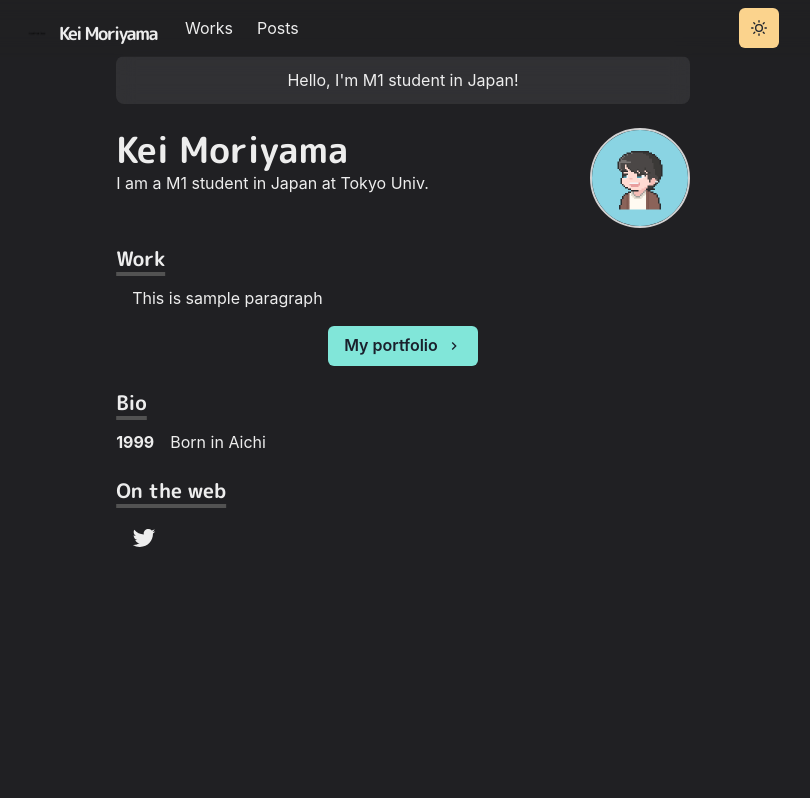
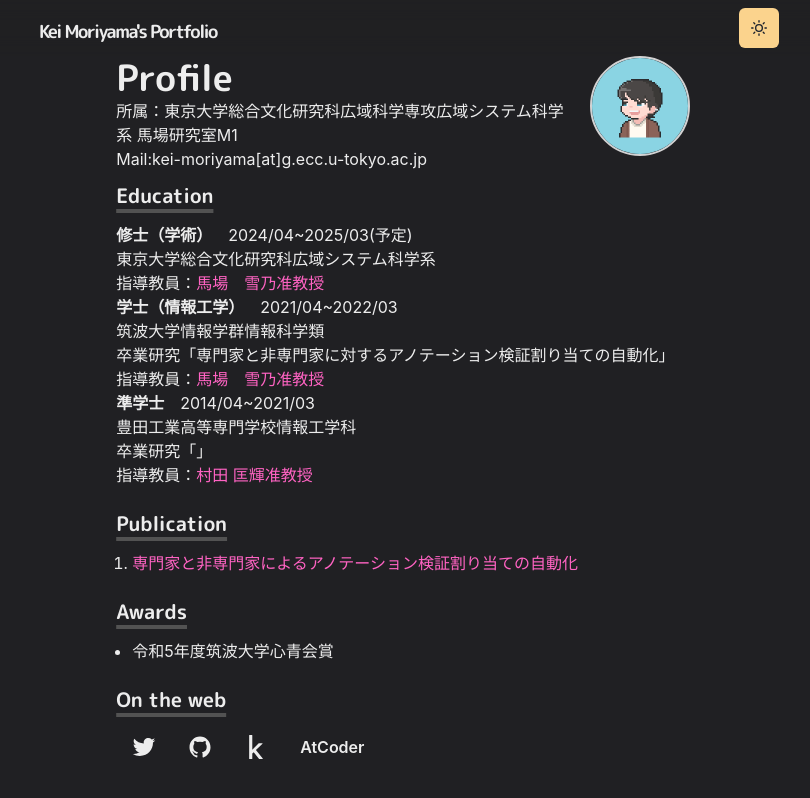
Before and after one commit to keimoriyama/portfolio, a Next.js app: page / in a window 1280 px wide. Shown: the top 798 px of the page, without its empty margins (237-1047 px from the left). Built offline with nearby package versions, Linux system fonts and the light colour scheme.

Commit message:
fix layout

```diff
--- a/components/layout/main.js
+++ b/components/layout/main.js
@@ -7,7 +7,7 @@ const Main = ({ children, router }) => {
     <Box as="main" pb={8}>
       <Head>
         <meta name="viewport" content="width=device-width, initial-scale=1" />
-        <title>Kei Moriyama</title>
+        <title>Kei Moriyama's Portfolio</title>
       </Head>
       <Navbar path={router.asPath} />
       <Container maxW="container.md" pt={14}>
--- a/components/logo.js
+++ b/components/logo.js
@@ -1,5 +1,4 @@
 import Link from 'next/link'
-import Image from 'next/image'
 import { Text, useColorModeValue } from '@chakra-ui/react'
 import styled from '@emotion/styled'
 
@@ -18,18 +17,16 @@ padding:10px
 `
 
 const Logo = () => {
-  const footPrintImg = `/images/footprint${useColorModeValue('', '-dark')}.png`
   return (
     <Link href="/">
       <LogoBox>
-        <Image src={footPrintImg} width={20} height={20} alt="logo" />
         <Text
           color={useColorModeValue('gray.800', 'whiteAlpha.900')}
           contfamily="M PLUS Rounded 1c"
           fontWeight="bold"
           ml={3}
         >
-          Kei Moriyama
+          Kei Moriyama's Portfolio
         </Text>
       </LogoBox>
     </Link>
--- a/components/navbar.js
+++ b/components/navbar.js
@@ -66,45 +66,8 @@ const Navbar = props => {
           </Heading>
         </Flex>
 
-        <Stack
-          direction={{ base: 'column', md: 'row' }}
-          display={{ base: 'none', md: 'flex' }}
-          width={{ base: 'full', md: 'auto' }}
-          alignItems="center"
-          flexGrow={1}
-          mt={{ base: 4, nmd: 0 }}
-        >
-          <LinkItem href="/works" path={path}>
-            Works
-          </LinkItem>
-          <LinkItem href="/posts" path={path}>
-            Posts
-          </LinkItem>
-        </Stack>
-
         <Box flex={1} align="right">
-          <ThemeToggleButtom />
-          <Box ml={2} display={{ base: 'inline-block', md: 'none' }}>
-            <Menu>
-              <MenuButton
-                as={IconButton}
-                icon={<HamburgerIcon />}
-                variant="outline"
-                aria-label="Options"
-              />
-              <MenuList>
-                <MenuItem as={MenuLink} href="/">
-                  About
-                </MenuItem>
-                <MenuItem as={MenuLink} href="/works">
-                  Works
-                </MenuItem>
-                <MenuItem as={MenuLink} href="/posts">
-                  Posts
-                </MenuItem>
-              </MenuList>
-            </Menu>
-          </Box>
+          <ThemeToggleButtom align="right" />
         </Box>
       </Container>
     </Box>
--- a/pages/_document.js
+++ b/pages/_document.js
@@ -5,7 +5,7 @@ import theme from '../libs/theme'
 export default class Document extends NextDocument {
   render() {
     return (
-      <Html lang="en">
+      <Html lang="ja">
         <Head />
         <body>
           <ColorModeScript initialColorMode={theme.config.initialColorMode} />
--- a/pages/index.js
+++ b/pages/index.js
@@ -9,6 +9,8 @@ import {
   useColorModeValue,
   Link,
   SimpleGrid,
+  OrderedList,
+  UnorderedList,
   Image
 } from '@chakra-ui/react'
 import { ChevronRightIcon } from '@chakra-ui/icons'
@@ -18,29 +20,27 @@ import Paragraph from '../components/paragraph'
 import { BioSection, BioYear } from '../components/bio'
 import { GridItem } from '../components/grid-item'
 import { IoLogoTwitter, IoLogoGithub } from 'react-icons/io5'
+import { FaKaggle } from 'react-icons/fa'
+import { IoMailOutline } from 'react-icons/io5'
 
 const Page = () => {
   return (
     <Layout>
       <Container>
-        <Box
-          borderRadius="lg"
-          bg={useColorModeValue('whiteAlpha.500', 'whiteAlpha.200')}
-          mb={6}
-          p={3}
-          textAlign="center"
-          bg={useColorModeValue('whiteAlpha.500', 'whiteAlpha.200')}
-          css={{ backdropFilter: 'blur(10px)' }}
-        >
-          Hello, I&apos;m M1 student in Japan!
-        </Box>
         <Box display={{ md: 'flex' }}>
           <Box flexGrow={1}>
-            <Heading as="h2" variant="page-title">
-              Kei Moriyama
+            <Heading as="h3" variant="page-title">
+              Profile
             </Heading>
-            <p> I am a M1 student in Japan at Tokyo Univ. </p>
+            <List>
+              <ListItem>
+                所属：東京大学総合文化研究科広域科学専攻広域システム科学系
+                馬場研究室M1
+              </ListItem>
+              <ListItem>Mail:kei-moriyama[at]g.ecc.u-tokyo.ac.jp</ListItem>
+            </List>
           </Box>
+
           <Box
             flexShrink={0}
             mt={{ base: 4, md: 0 }}
@@ -59,29 +59,70 @@ const Page = () => {
             />
           </Box>
         </Box>
+
         <Section delay={0.1}>
           <Heading as="h3" variant="section-title">
-            Work
+            Education
           </Heading>
-          <Paragraph>This is sample paragraph</Paragraph>
-          <Box align="center" my={4}>
-            <NextLink href="/works">
-              <Button rightIcon={<ChevronRightIcon />} colorScheme="teal">
-                My portfolio
-              </Button>
-            </NextLink>
-          </Box>
+          <BioSection>
+            <BioYear>修士（学術）</BioYear>2024/04~2025/03(予定)
+            <List>
+              <ListItem>東京大学総合文化研究科広域システム科学系</ListItem>
+              <ListItem>
+                指導教員：
+                <Link href="http://yukinobaba.jp/ja/">馬場　雪乃准教授</Link>
+              </ListItem>
+            </List>
+          </BioSection>
+          <BioSection>
+            <BioYear>学士（情報工学）</BioYear>2021/04~2022/03
+            <List>
+              <ListItem>筑波大学情報学群情報科学類</ListItem>
+              <ListItem>
+                卒業研究「専門家と非専門家に対するアノテーション検証割り当ての自動化」
+              </ListItem>
+              <ListItem>
+                指導教員：
+                <Link href="http://yukinobaba.jp/ja/">馬場　雪乃准教授</Link>
+              </ListItem>
+            </List>
+          </BioSection>
+          <BioSection>
+            <BioYear>準学士</BioYear>2014/04~2021/03
+            <List>
+              <ListItem>豊田工業高等専門学校情報工学科</ListItem>
+              <ListItem>卒業研究「」</ListItem>
+              <ListItem>
+                指導教員：
+                <Link href="https://mnacsm.github.io/">村田 匡輝准教授</Link>
+              </ListItem>
+            </List>
+          </BioSection>
         </Section>
+
         <Section delay={0.2}>
           <Heading as="h3" variant="section-title">
-            Bio
+            Publication
           </Heading>
-          <BioSection>
-            <BioYear>1999</BioYear>
-            Born in Aichi
-          </BioSection>
+          <OrderedList>
+            <ListItem>
+              <Link href="https://www.anlp.jp/proceedings/annual_meeting/2023/pdf_dir/P9-7.pdf">
+                専門家と非専門家によるアノテーション検証割り当ての自動化
+              </Link>
+            </ListItem>
+          </OrderedList>
         </Section>
+
         <Section delay={0.3}>
+          <Heading as="h3" variant="section-title">
+            Awards
+          </Heading>
+          <UnorderedList>
+            <ListItem>令和5年度筑波大学心青会賞</ListItem>
+          </UnorderedList>
+        </Section>
+
+        <Section delay={0.4}>
           <Heading as="h3" variant="section-title">
             On the web
           </Heading>
@@ -92,6 +133,19 @@ const Page = () => {
                   <IoLogoTwitter size={24} />
                 </Button>
               </Link>
+              <Link href="https://github.com/keimoriyama">
+                <Button variant="ghost">
+                  <IoLogoGithub size={24} />
+                </Button>
+              </Link>
+              <Link href="https://www.kaggle.com/keimoriyama">
+                <Button variant="ghost">
+                  <FaKaggle size={24} />
+                </Button>
+              </Link>
+              <Link href="https://atcoder.jp/users/keimoriyama">
+                <Button variant="ghost">AtCoder</Button>
+              </Link>
             </ListItem>
           </List>
         </Section>
```
